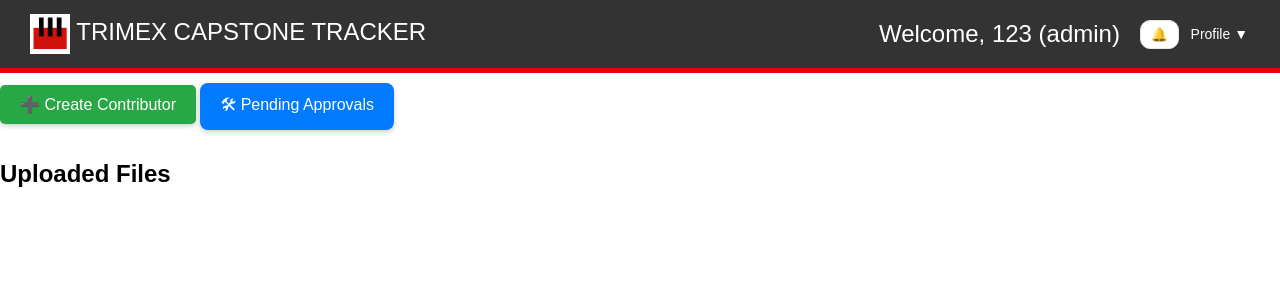
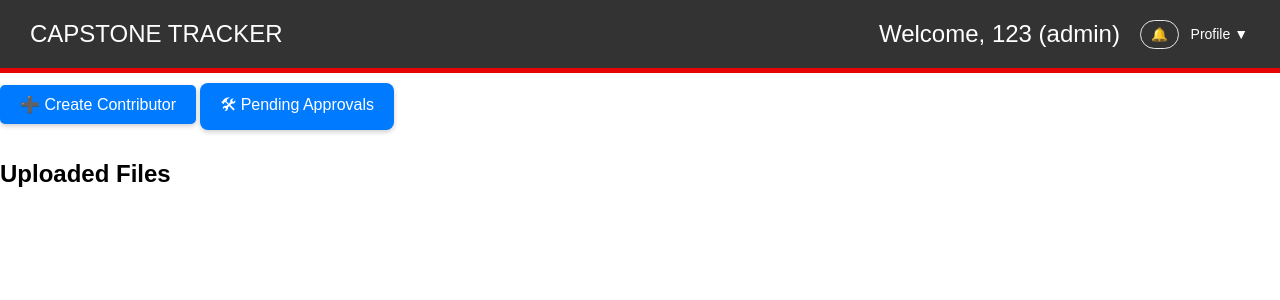
Before and after one commit to pinugujohnharly-crypto/Itrack, a PHP site: page /dashboard.php in a window 1280 px wide. Shown: the top 300 px of the page. Run offline with PHP 8.4, Linux system fonts and the light colour scheme; a user stored in the database is signed in; some libraries are stand-ins or nearby versions.

Commit message:
change styles

```diff
--- a/dashboard.php
+++ b/dashboard.php
@@ -27,8 +27,7 @@ $role = $_SESSION['role'];
           <div class="navbar">
             <div class="trimexlogo">
               <a href="#">
-                <img src="logo/Trimex.jpg" alt="Trimex Logo" style="height: 40px; vertical-align: middle;">
-                TRIMEX CAPSTONE TRACKER
+                 CAPSTONE TRACKER
               </a>
             </div>
   <!-- Notification Bell -->
--- a/style/file.css
+++ b/style/file.css
@@ -89,7 +89,7 @@
 .btn-green {
   margin: 20px;
   padding: 10px 20px;
-  background: #28a745;
+  background: #007bff;
   color: white;
   border: none;
   border-radius: 5px;
@@ -101,6 +101,11 @@
 }
 
 .btn-green:hover {
-  background: #218838; /* darker green on hover */
+  background: #0056b3; /* darker green on hover */
    transform: translateY(-2px);    /* Subtle lift */
 }
+
+.btn-green:active {
+  background-color: #004494;      /* Even darker when clicked */
+  transform: translateY(0);       /* Reset lift */
+}
--- a/style/navbar.css
+++ b/style/navbar.css
@@ -129,9 +129,9 @@
     display: flex;
     align-items: center;
     gap: 10px;}
-.notif-btn{position:relative;background:#fff;
+.notif-btn{position:relative;background:#333;
     border:1px solid #e5e7eb;
-    border-radius:10px;
+    border-radius:200px;
     padding:6px 10px;
     cursor:pointer}
 .notif-badge{position:absolute;
```
